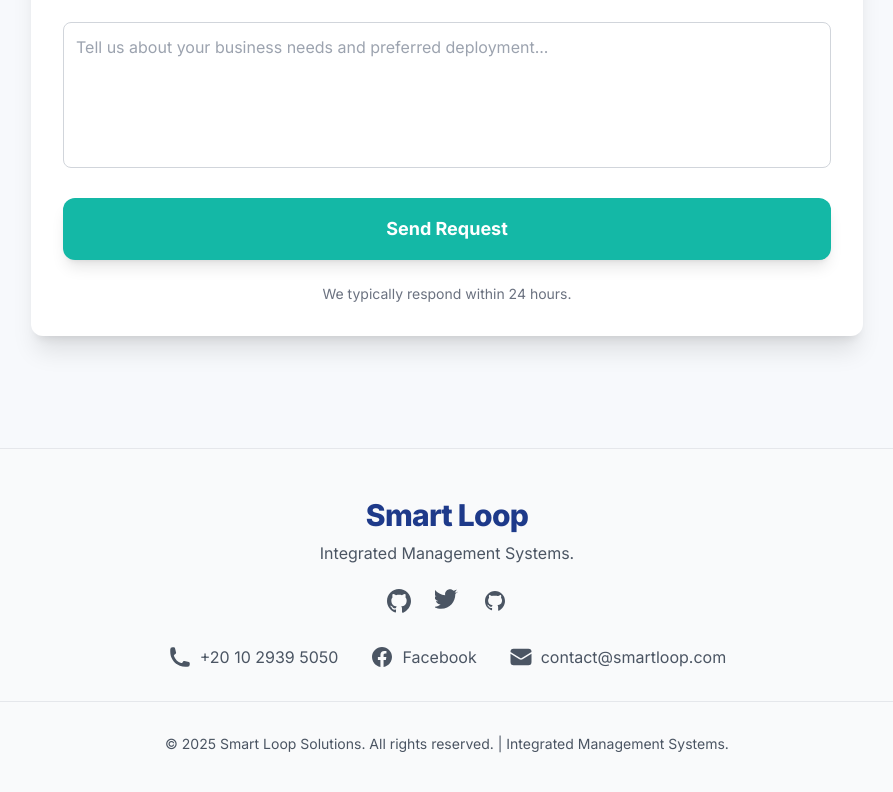
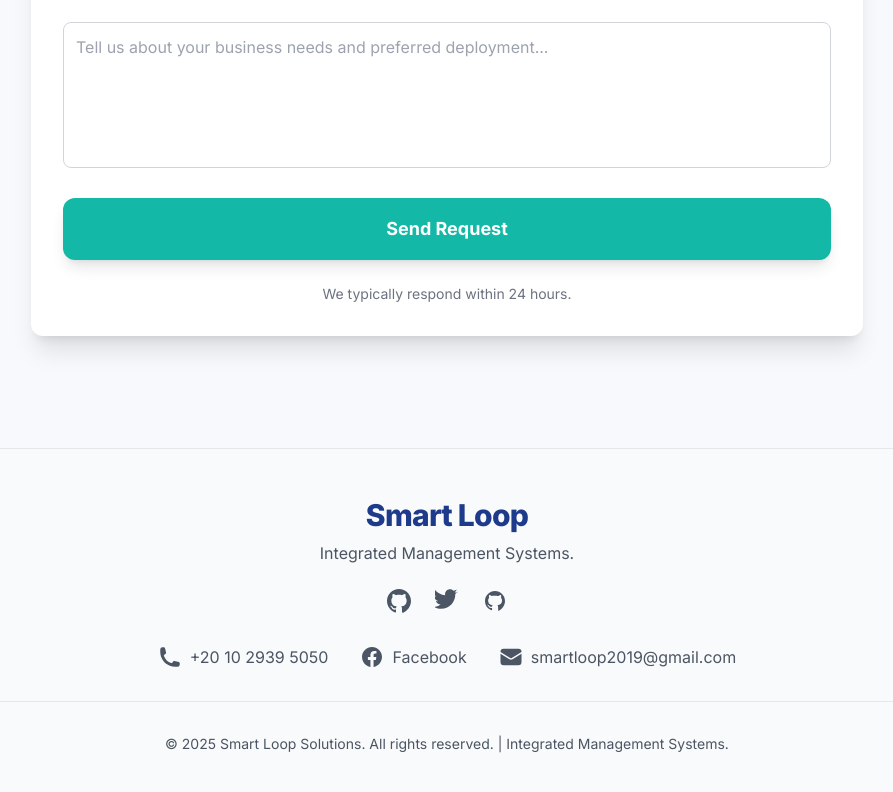
Before and after one commit to smart-loop99/smart-loop99.github.io, a website: page index.html in a window 1280 px wide. Shown: the part 5687-6479 px from the top of the page, without its empty margins (193-1086 px from the left). Drawn offline with Linux system fonts and the light colour scheme.

Commit message:
adding contact email

```diff
--- a/index.html
+++ b/index.html
@@ -573,7 +573,7 @@
                         <path d="M1.5 8.67v8.58a3 3 0 003 3h15a3 3 0 003-3V8.67l-8.928 5.493a3 3 0 01-3.144 0L1.5 8.67z" />
                         <path d="M22.5 6.908V6.75a3 3 0 00-3-3h-15a3 3 0 00-3 3v.158l9.714 5.978a1.5 1.5 0 001.572 0L22.5 6.908z" />
                     </svg>
-                    contact@smartloop.com
+                    smartloop2019@gmail.com
                 </a>
             </div>
 
```
